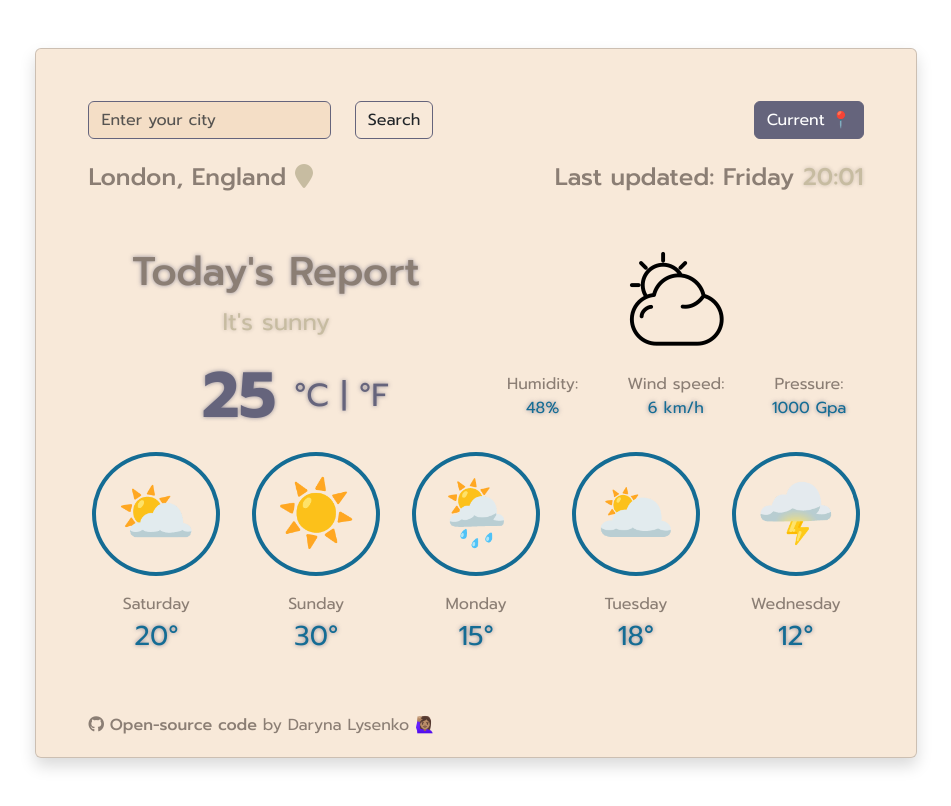
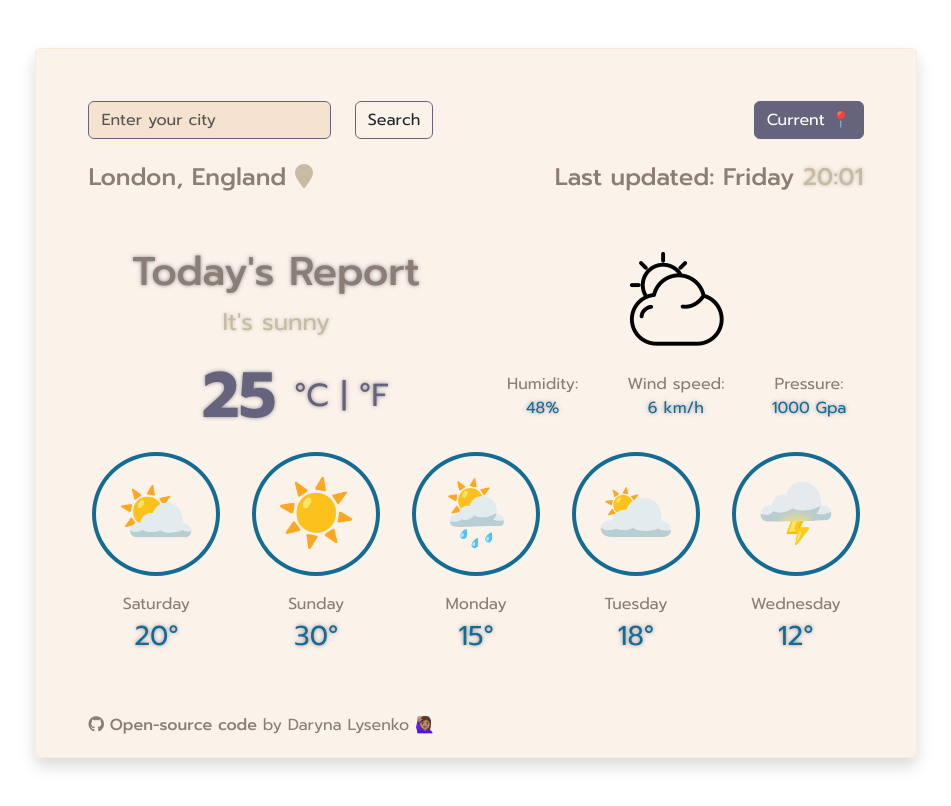
Before and after one commit to Darymee/weather-app, a plain HTML site: page index.html in a window 1280 px wide. Shown: the whole page, without its empty margins (164-1115 px from the left). Drawn offline with nearby package versions, Linux system fonts and the light colour scheme.

Commit message:
Update styles.css

```diff
--- a/src/styles.css
+++ b/src/styles.css
@@ -4,7 +4,12 @@ body {
 
 .card {
   margin: 0 auto;
-  background-color: rgba(241, 211, 179, 0.5);
+  background: rgba(241, 211, 179, 0.28);
+  border-radius: 16px;
+  box-shadow: 0 4px 30px rgba(0, 0, 0, 0.1);
+  backdrop-filter: blur(5.9px);
+  -webkit-backdrop-filter: blur(5.9px);
+  border: 1px solid rgba(241, 211, 179, 0.3);
   color: #8b7e74;
   width: fit-content;
 }
```
